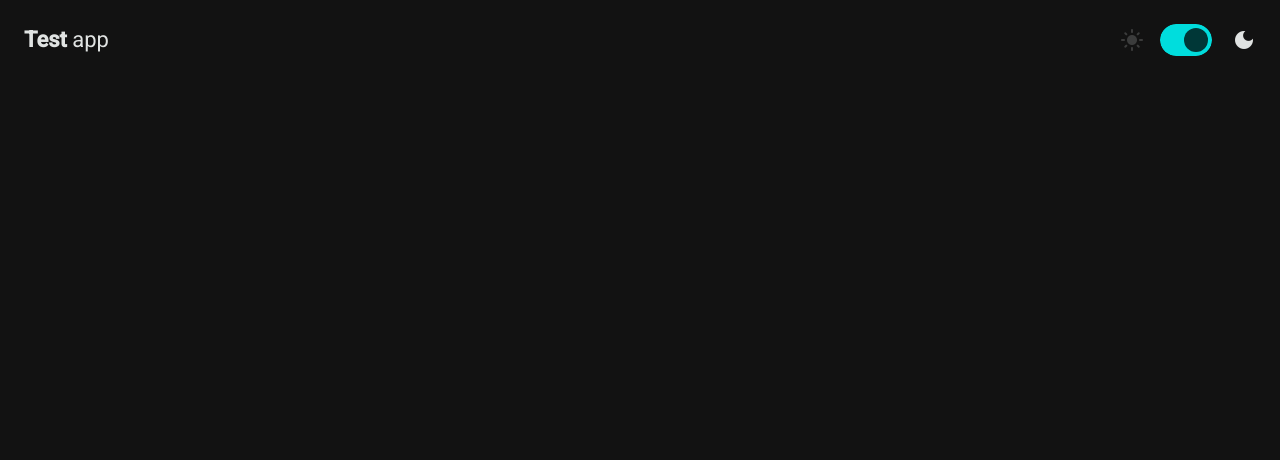
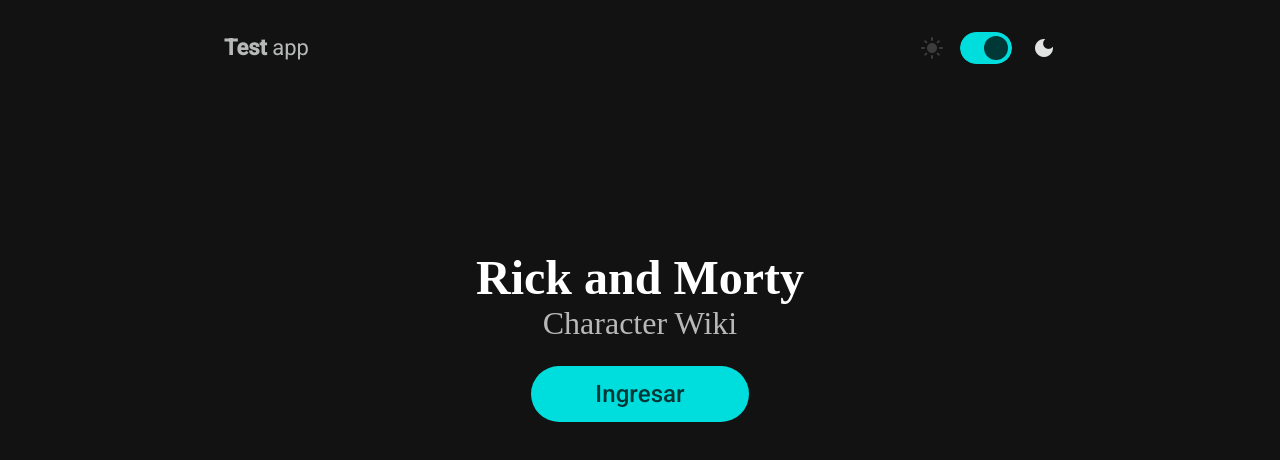
Before and after one commit to JooseMM/rickandmorty, an Angular app: page /home in a window 1280 px wide. Before the commit this address led to /. Shown: the top 460 px of the page. Built offline with nearby package versions, Linux system fonts and the light colour scheme.

Commit message:
finish navbar and home page

```diff
--- a/src/app/app.component.html
+++ b/src/app/app.component.html
@@ -1,23 +1,24 @@
 <mat-toolbar class="toolbar">
-  <h1><b>Test</b> app</h1>
+  <a routerLink="/home">
+    <h1><b>Test</b> app</h1>
+  </a>
   <span class="toolbar__spacer"></span>
   <div class="toolbar__theme">
     <mat-icon
       class="toolbar__theme__icon"
-      [class.toolbar__theme__icon--active]="!isDarkTheme()"
+      [class.toolbar__theme__icon--active]="!isDarkThemeSelected()"
       fontIcon="light_mode"
     ></mat-icon>
     <mat-slide-toggle
       hideIcon="true"
-      [checked]="isDarkTheme()"
+      [checked]="isDarkThemeSelected()"
       (change)="toggleTheme()"
     />
     <mat-icon
       class="toolbar__theme__icon"
-      [class.toolbar__theme__icon--active]="isDarkTheme()"
+      [class.toolbar__theme__icon--active]="isDarkThemeSelected()"
       fontIcon="dark_mode"
     ></mat-icon>
   </div>
 </mat-toolbar>
-
 <router-outlet />
--- a/src/app/app.component.scss
+++ b/src/app/app.component.scss
@@ -1,18 +1,29 @@
 @use "@angular/material" as mat;
 
-*,
-* > * {
-  box-sizing: border-box;
-  margin: 0;
-  padding: 0;
-}
-
 .toolbar {
+  padding: 3rem 2rem;
+  margin-inline: auto;
   @include mat.toolbar-overrides(
     (
       container-background-color: transparent,
     )
   );
+  a {
+    font-size: 1.2rem;
+    font-weight: 400;
+    opacity: 0.8;
+    color: inherit;
+    text-decoration: none;
+
+    &:hover {
+      opacity: 1;
+    }
+  }
+}
+.toolbar__navigation {
+  margin-left: 2rem;
+  display: flex;
+  list-style: none;
 }
 .toolbar__spacer {
   flex: 1 1 auto;
@@ -33,3 +44,9 @@
 .toolbar__theme__icon--active {
   opacity: 1;
 }
+
+@media (min-width: 62rem) {
+  .toolbar {
+    max-width: 70%;
+  }
+}
--- a/src/app/app.component.ts
+++ b/src/app/app.component.ts
@@ -1,11 +1,11 @@
 import { Component, computed, inject } from '@angular/core';
-import { RouterOutlet } from '@angular/router';
+import { RouterLink, RouterOutlet } from '@angular/router';
 import { MatToolbar } from '@angular/material/toolbar';
 import { MatIcon } from '@angular/material/icon';
+import { MatButtonModule } from '@angular/material/button';
 import { MatSlideToggle } from '@angular/material/slide-toggle';
 import { FormsModule } from '@angular/forms';
 import { ThemeService } from './services/theme.service';
-import { MainContainerComponent } from './components/main-container/main-container.component';
 
 @Component({
   selector: 'app-root',
@@ -15,14 +15,17 @@
     MatIcon,
     MatSlideToggle,
     FormsModule,
-    MainContainerComponent,
+    RouterLink,
+    MatButtonModule,
   ],
   templateUrl: './app.component.html',
   styleUrl: './app.component.scss',
 })
 export class AppComponent {
   private readonly themeService = inject(ThemeService);
-  protected isDarkTheme = computed(() => this.themeService.getCurrentTheme());
+  protected isDarkThemeSelected = computed(() =>
+    this.themeService.getCurrentTheme(),
+  );
 
   toggleTheme() {
     this.themeService.toggleTheme();
--- a/src/app/app.routes.ts
+++ b/src/app/app.routes.ts
@@ -1,3 +1,21 @@
 import { Routes } from '@angular/router';
+import { HomeComponent } from './components/home/home.component';
 
-export const routes: Routes = [];
+export const routes: Routes = [
+  {
+    path: 'list',
+    loadComponent: () =>
+      import('./components/character-list/character-list.component').then(
+        (m) => m.CharacterListComponent,
+      ),
+  },
+  {
+    path: '',
+    redirectTo: '/home',
+    pathMatch: 'full',
+  },
+  {
+    path: 'home',
+    component: HomeComponent,
+  },
+];
--- a/src/app/components/home/home.component.html
+++ b/src/app/components/home/home.component.html
@@ -1,3 +1,7 @@
-<app-main-container>
-  <h1>Rick and Morty</h1>
-</app-main-container>
+<section class="hero">
+  <div class="hero__title">
+    <h1 class="hero__title__primary">Rick and Morty</h1>
+    <span class="hero__title__secundary">Character Wiki</span>
+  </div>
+  <a class="hero__title__button" mat-flat-button routerLink="/list">Ingresar</a>
+</section>
--- a/src/app/components/home/home.component.scss
+++ b/src/app/components/home/home.component.scss
@@ -0,0 +1,42 @@
+@use "@angular/material" as mat;
+
+.hero {
+  display: flex;
+  flex-direction: column;
+  align-items: center;
+  justify-content: center;
+  height: 60dvh;
+}
+.hero__title {
+  margin-inline: auto;
+  text-align: center;
+}
+.hero__title__primary {
+  margin: 0;
+  font-size: 2.4rem;
+}
+.hero__title__secundary {
+  display: block;
+  font-size: 1.5rem;
+  opacity: 0.7;
+  margin: 0;
+}
+.hero__title__button {
+  font-size: 1.5rem;
+  margin-top: 1.5rem;
+
+  @include mat.button-overrides(
+    (
+      filled-container-height: 3.5rem,
+      filled-horizontal-padding: 4rem,
+    )
+  );
+}
+@media (min-width: 62rem) {
+  .hero__title__primary {
+    font-size: 3rem;
+  }
+  .hero__title__secundary {
+    font-size: 2rem;
+  }
+}
--- a/src/app/components/main-container/main-container.component.html
+++ b/src/app/components/main-container/main-container.component.html
@@ -1,3 +1,3 @@
 <div class="main_container">
-  <ng-template />
+  <ng-content></ng-content>
 </div>
--- a/src/app/components/main-container/main-container.component.scss
+++ b/src/app/components/main-container/main-container.component.scss
@@ -1,3 +1,8 @@
 .main_container {
+  display: flex;
+  flex-direction: column;
+  justify-content: center;
+  align-items: center;
   padding: 1.5rem 5rem;
+  height: fit-content;
 }
--- a/src/app/components/main-container/main-container.component.ts
+++ b/src/app/components/main-container/main-container.component.ts
@@ -4,5 +4,6 @@
   selector: 'app-main-container',
   imports: [],
   templateUrl: './main-container.component.html',
+  styleUrl: './main-container.component.scss',
 })
 export class MainContainerComponent {}
--- a/src/styles.scss
+++ b/src/styles.scss
@@ -1,4 +1,11 @@
 @use "@angular/material" as mat;
+
+*,
+* > * {
+  box-sizing: border-box;
+  margin: 0;
+  padding: 0;
+}
 
 html {
   color-scheme: light dark;
```
Also changed, not shown: src/app/components/home/home.component.ts (+5 -3 lines), public/rnm.webp (added).
